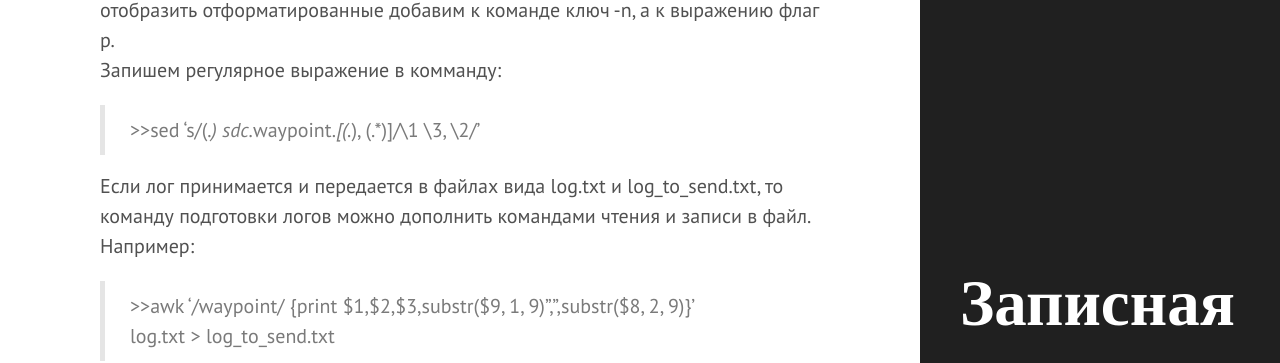
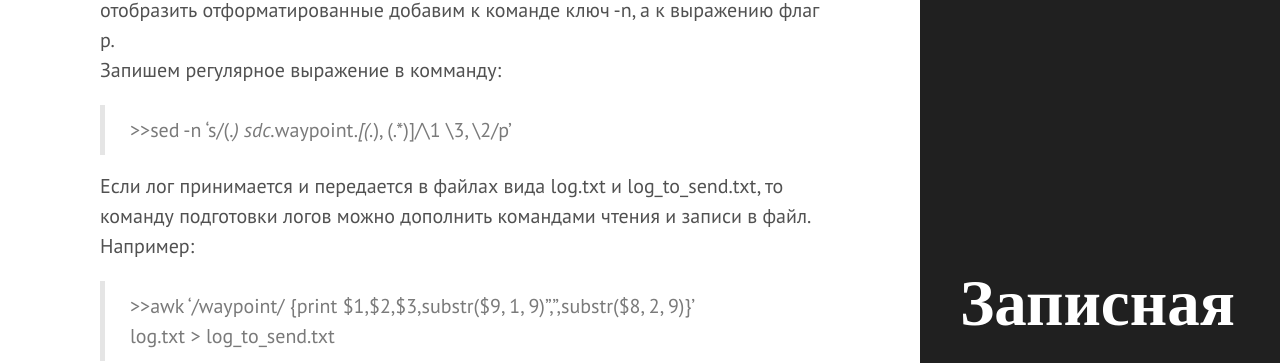
Before and after one commit to Erniess/about_me, a Jekyll site: the page built from _posts/2020-11-23-testing-command-line-task-2.md, in a window 1280 px wide and 900 px high, scrolled down 4975 px. Shown: the part 143-506 px from the top of the window. Built offline with Jekyll 4.4.1, drawn with Linux system fonts in a browser that asks for light colours.

```diff
--- a/_posts/2020-11-23-testing-command-line-task-2.md
+++ b/_posts/2020-11-23-testing-command-line-task-2.md
@@ -130,7 +130,7 @@ Jul 6 17:35:15 37.586731, 55.733948
 
 Чтобы исключить из стандартного потока вывода лишние строки и при этом отобразить отформатированные добавим к команде ключ -n, а к выражению флаг p.
 Запишем регулярное выражение в комманду:
-> \>\>sed 's/\(.*\) sdc.*waypoint.*\[\(.*\), \(.*\)\]/\1 \3, \2/'
+> \>\>sed -n 's/\(.*\) sdc.*waypoint.*\[\(.*\), \(.*\)\]/\1 \3, \2/p'
 
 Если лог принимается и передается в файлах вида log.txt и log_to_send.txt, то команду подготовки логов можно дополнить командами чтения и записи в файл. Например:
 > \>\>awk '/waypoint/ {print $1,$2,$3,substr($9, 1, 9)",",substr($8, 2, 9)}' log.txt > log_to_send.txt
```
